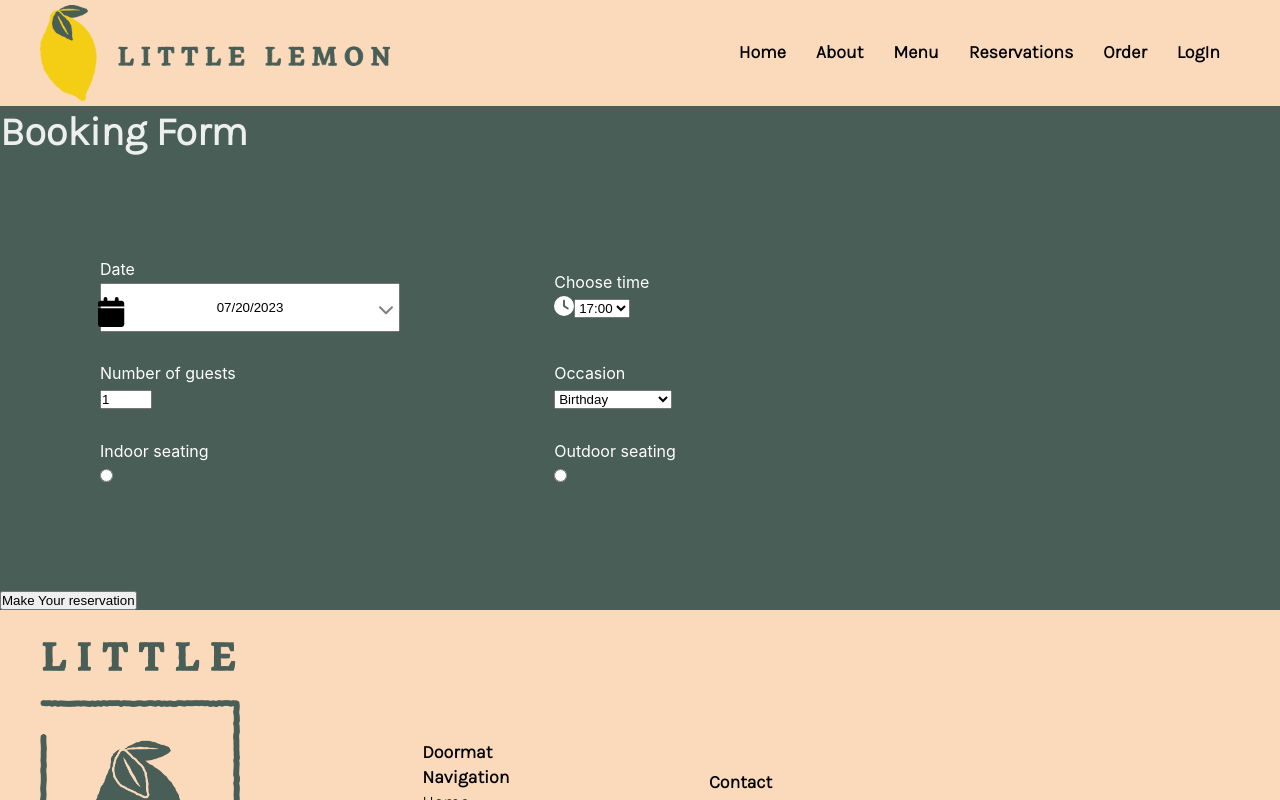
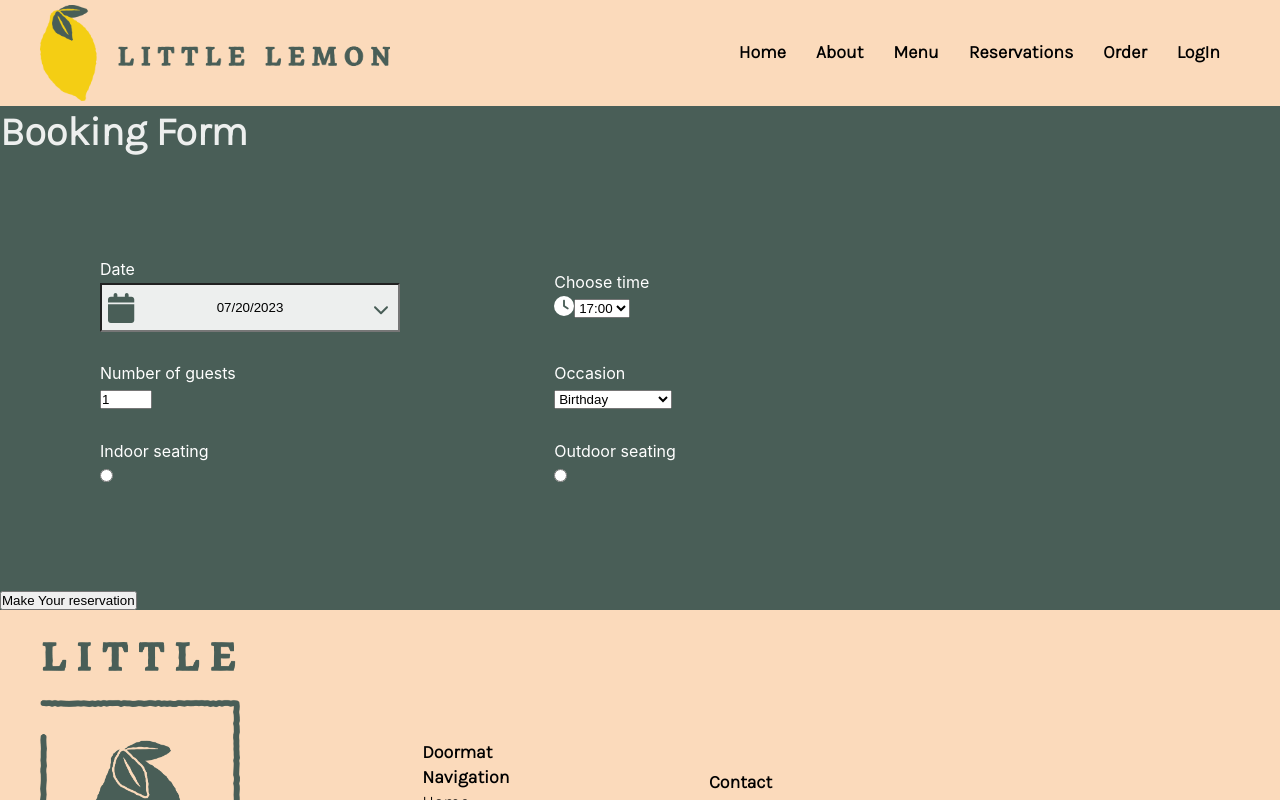
Before and after one commit to AshrafMuhammadNaeem/littlelemon-web, a React (Create React App) app: page /reservation in a window 1280 px wide. Shown: the top 800 px of the page. Built offline with nearby package versions, Linux system fonts and the light colour scheme; a web font is replaced by a local one.

Commit message:
Update BookingForm.css
styling datepicker

```diff
--- a/src/BookingForm.css
+++ b/src/BookingForm.css
@@ -26,6 +26,7 @@
     width: 300px;
     text-align: center;
     cursor: pointer;
+    background-color: #EDEFEE;
 
   }
 
@@ -35,19 +36,19 @@
   }
   .icon{
   position: absolute;
-  top: 65%;
-  right: 400px;
+  top: 60%;
+  right: 390px;
   transform: translateY(-30%);
-  color: black;
+  color: #495E57;
   align-items: center;
   }
 
   .icon-2{
     position: absolute;
     top: 65%;
-    right: 130px;
+    right: 135px;
     transform: translateY(-30%);
-    color: grey;
+    color: #495E57;
     align-items: center;
 
 
```
